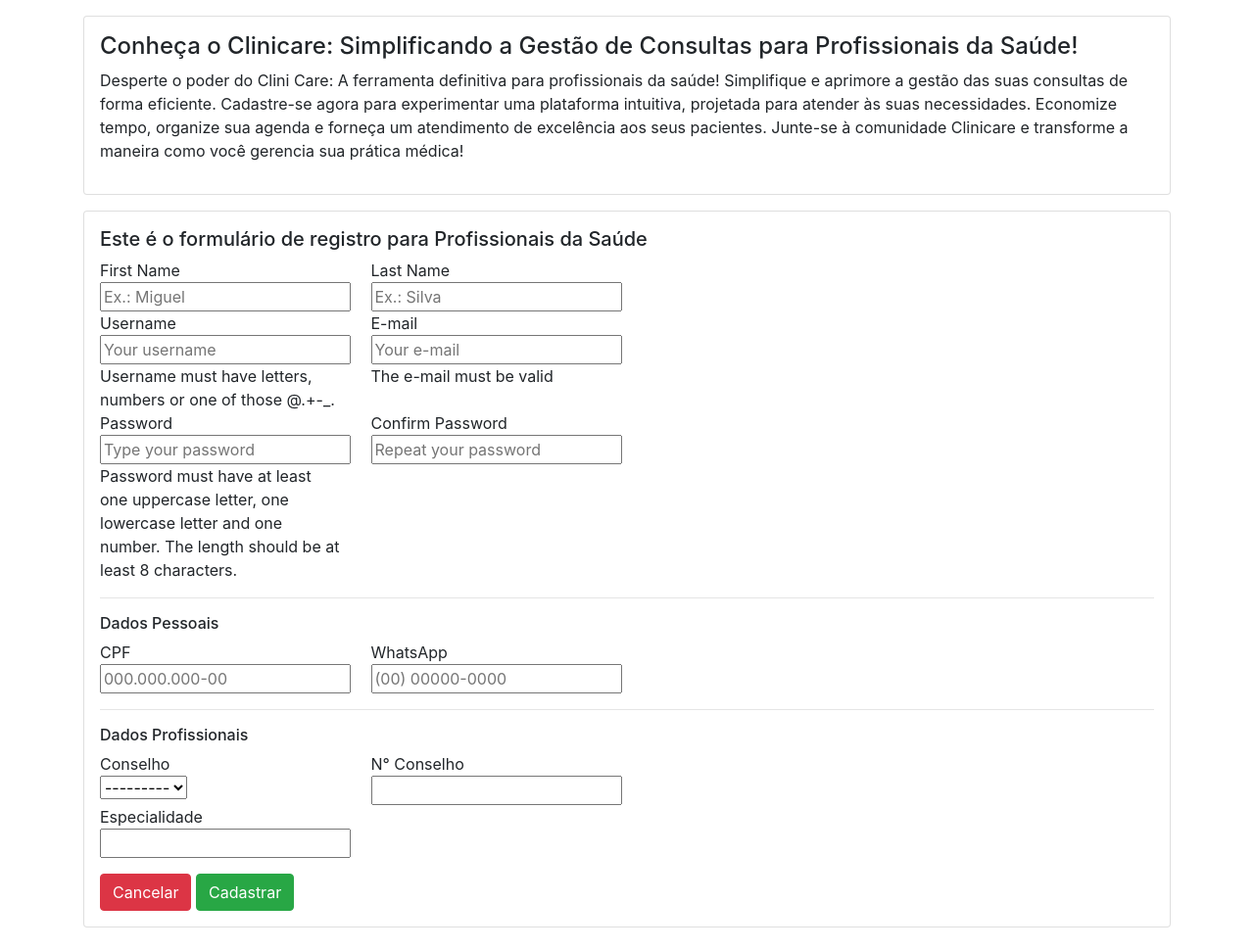
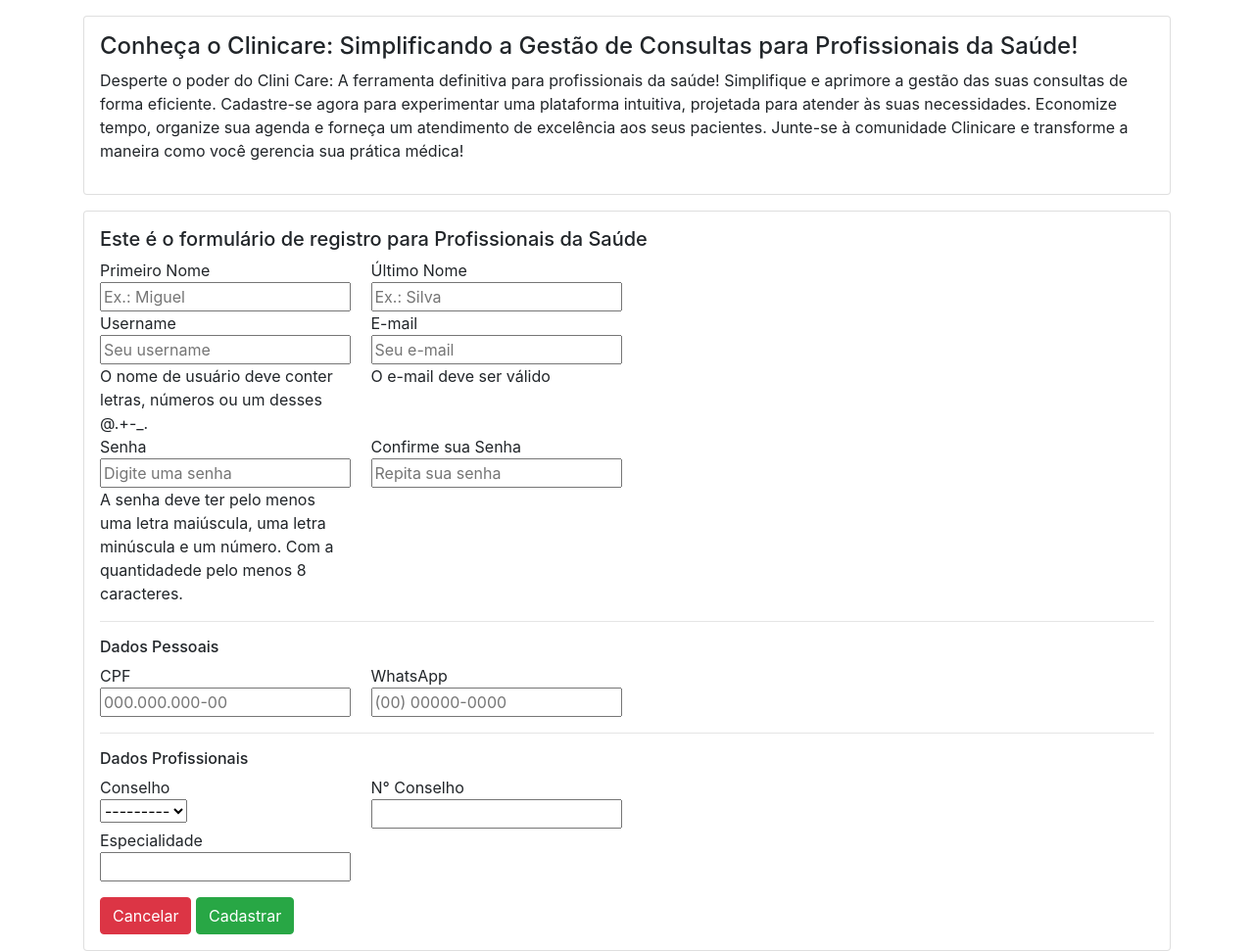
Before and after one commit to lucasops96/clinicareapi, a Django app: page /register/healthcare/professional in a window 1280 px wide. Shown: the part 56-1027 px from the top of the page at 98% size. Before the commit the page ends 1003 px from the top, so only its background shows below. Run offline with Django 5.2, Linux system fonts and the light colour scheme; data that the repository does not hold is empty; some libraries are stand-ins or nearby versions.

Commit message:
corrigindo UserForm para validação de email e password

```diff
--- a/clinicareapi/forms/user_form.py
+++ b/clinicareapi/forms/user_form.py
@@ -9,45 +9,45 @@ class UserForm(forms.ModelForm):
         error_messages={
             'required':'This field must not be empty'
         },
-        widget= forms.TextInput(attrs={'placeholder':'Your username'}),
+        widget= forms.TextInput(attrs={'placeholder':'Seu username'}),
         help_text=(
-            'Username must have letters, numbers or one of those @.+-_. '
+            'O nome de usuário deve conter letras, números ou um desses @.+-_.'
         ),
     )
 
     email = forms.EmailField(
         label='E-mail',
-        help_text='The e-mail must be valid',
-        widget= forms.EmailInput(attrs={'placeholder':'Your e-mail'}),
+        help_text='O e-mail deve ser válido',
+        widget= forms.EmailInput(attrs={'placeholder':'Seu e-mail'}),
         error_messages={'required': 'E-mail is required'},
     )
 
     first_name = forms.CharField(
-        label='First Name',
+        label='Primeiro Nome',
         error_messages={'required': 'Write your first name'},
         widget= forms.TextInput(attrs={'placeholder':'Ex.: Miguel'})
     )
 
     last_name = forms.CharField(
-        label='Last Name',
+        label='Último Nome',
         error_messages={'required':'Write your last name'},
         widget= forms.TextInput(attrs={'placeholder':'Ex.: Silva'})
     )
 
     password = forms.CharField(
-        widget=forms.PasswordInput(attrs={'placeholder':'Type your password'}),
-        label='Password',
+        widget=forms.PasswordInput(attrs={'placeholder':'Digite uma senha'}),
+        label='Senha',
         error_messages={'required':'Password must not be empty'},
         help_text=(
-            'Password must have at least one uppercase letter, '
-            'one lowercase letter and one number. The length should be '
-            'at least 8 characters.'
+            'A senha deve ter pelo menos uma letra maiúscula,  '
+            'uma letra minúscula e um número. Com a quantidade'
+            'de pelo menos 8 caracteres.'
         ),
     )
 
     password2 = forms.CharField(
-        widget=forms.PasswordInput(attrs={'placeholder':'Repeat your password'}),
-        label='Confirm Password',
+        widget=forms.PasswordInput(attrs={'placeholder':'Repita sua senha'}),
+        label='Confirme sua Senha',
         error_messages={
             'required':'Please, repeat your password'
         },
@@ -68,9 +68,7 @@ class UserForm(forms.ModelForm):
         user  = User.objects.filter(email=email).exists()
 
         if user:
-            raise ValidationError(
-                'User e-mail is already in use',code='invalid',
-            )
+            self.add_error('email','Este e-mail está em uso por outro Usuário.')
 
         return email
 
@@ -81,13 +79,4 @@ class UserForm(forms.ModelForm):
         password2 = clean_data.get('password2')
 
         if password != password2:
-            password_error = ValidationError(
-                'Password and Confirm Password must be equal'
-            )
-
-            raise ValidationError({
-                'password':password_error,
-                'password2':[
-                    password_error,
-                ],
-            })
+            self.add_error('password','Senha deve ser igual Confirme sua Senha.')
--- a/clinicareapi/templates/profissional/profissional_saude_create_view.html
+++ b/clinicareapi/templates/profissional/profissional_saude_create_view.html
@@ -44,7 +44,6 @@
                     <div class="help-form">
                         {{form_user.email.help_text}}
                     </div>
-                    <span class="text-danger">{{form_user.email.errors}}</span>
                 </div>
             </div>
             <div class="row">
@@ -62,9 +61,18 @@
                         {{form_user.password2.label}}
                    </div>
                     {{form_user.password2}}
-                    <span class="text-danger">{{form_user.password2.errors}}</span>
+
                 </div>
             </div>
+            {% if form_user.errors %}
+                {% for field, errors in form_user.errors.items %}
+                    {% for error in errors %}
+                        <div>
+                            <span class="text-danger">{{ error }}</span>
+                        </div>
+                    {% endfor %}
+                {% endfor %}
+            {% endif %}
             <hr>
             <h6>Dados Pessoais</h6>
             <div class="row">
--- a/clinicareapi/views/site/profissional_saude_view.py
+++ b/clinicareapi/views/site/profissional_saude_view.py
@@ -1,7 +1,7 @@
 from typing import Any
 from django.http import HttpRequest, HttpResponse
 from django.views.generic import CreateView , ListView
-from django.shortcuts import redirect
+from django.shortcuts import redirect, render
 from django.urls import reverse
 from ...models import ProfissionalSaude, CustomUser, User
 from ...forms.profissional_form import ProfissionalSaudeForm
@@ -28,9 +28,7 @@ class ProfissionalSaudeCreateView(CreateView):
         form_user = UserForm(request.POST)
         form_custom = CustomUserForm(request.POST)
         form = ProfissionalSaudeForm(request.POST)
-        print('-----------',form_user)
-        print('-----------',form_custom)
-        print('-----------',form)
+
         if form_user.is_valid() and form_custom.is_valid() and form.is_valid():
             user = form_user.save(commit=False)
             user.set_password(user.password)
@@ -52,4 +50,12 @@ class ProfissionalSaudeCreateView(CreateView):
                 reverse('clinicareapi:profissional_list_view')
             )
 
-        return redirect(reverse('clinicareapi:profissional_create_view'))
+        return render(
+            request,
+            self.template_name,
+            {
+                'form_user': form_user,
+                'form_custom': form_custom,
+                'form': form,
+            }
+        )
```
Also changed, not shown: clinicareapi/templates/partials/login.html (added), clinicareapi/views/site/partials_view.py (added).
